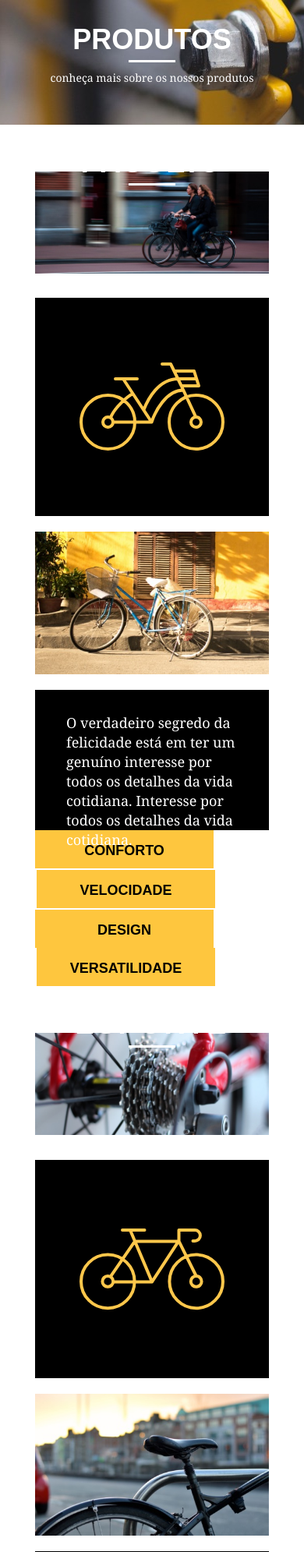
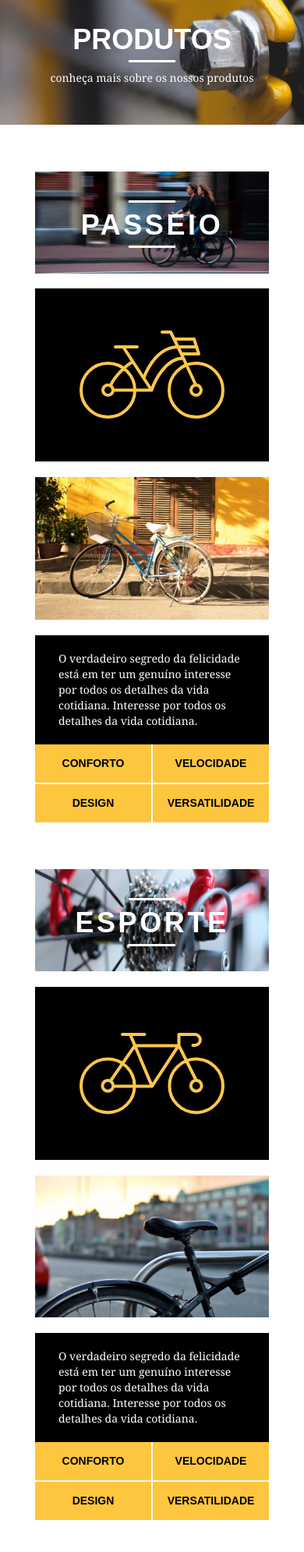
Before and after one commit to WebertiBarbosa/bikcraft, a PHP site: page /produtos.html in a window 390 px wide. Shown: the part 232-2223 px from the top of the page at 78% size. Run offline with PHP 8.4, Linux system fonts and the light colour scheme.

Commit message:
Update responsivo.css

```diff
--- a/web/css/responsivo.css
+++ b/web/css/responsivo.css
@@ -21,7 +21,30 @@
 		height: 26px;
 	}
 
+	/* Produtos */
+	.produto_item h2 {
+		top: -150px;
+		margin-bottom: -56px;
 	}
+
+	.produto_icone {
+		padding: 41px 0;
+	}
+
+	.produto_info p{
+		font-size: 14px;
+		line-height: 20px;
+		height: 122px;
+		padding: 20px 30px;
+	}
+
+	.produto_info ul li{
+		width: 181px;
+		height: 49px;
+	}
+
+}
+/* final do estilo para tablets */
 
 /* Estilo para smartphones */
 @media only screen and (max-width: 787px) {
@@ -85,8 +108,6 @@
 		display: none;
 	}
 
-}
-
 		/* sobre */
 
 	.missao_sobre p {
@@ -99,3 +120,41 @@
 		font-size: 14px;
 		line-height: 25px;
 	}
+
+	/* Produtos */
+	.produto_item h2 {
+		top: -100px;
+		margin-bottom: -68px;
+	}
+
+	.produto_icone {
+		padding: 41px 0;
+	}
+
+	.produto_info p{
+		font-size: 14px;
+		line-height: 20px;
+		height: auto;
+		padding: 20px 30px;
+	}
+
+	.produto_info ul li{
+		width: 149px;
+		height: 49px;
+		font-size: 14px;
+		line-height: 20px;
+		padding-top: 14px;
+	}
+
+	.form {
+		padding-right: 0px;
+	}
+
+	.orcamento_dados ul {
+		padding-right: 0px ;
+	}
+
+/* final do estilo para smartphones */
+
+
+}
```
Lines whose indentation alone changed are shown as unchanged.
